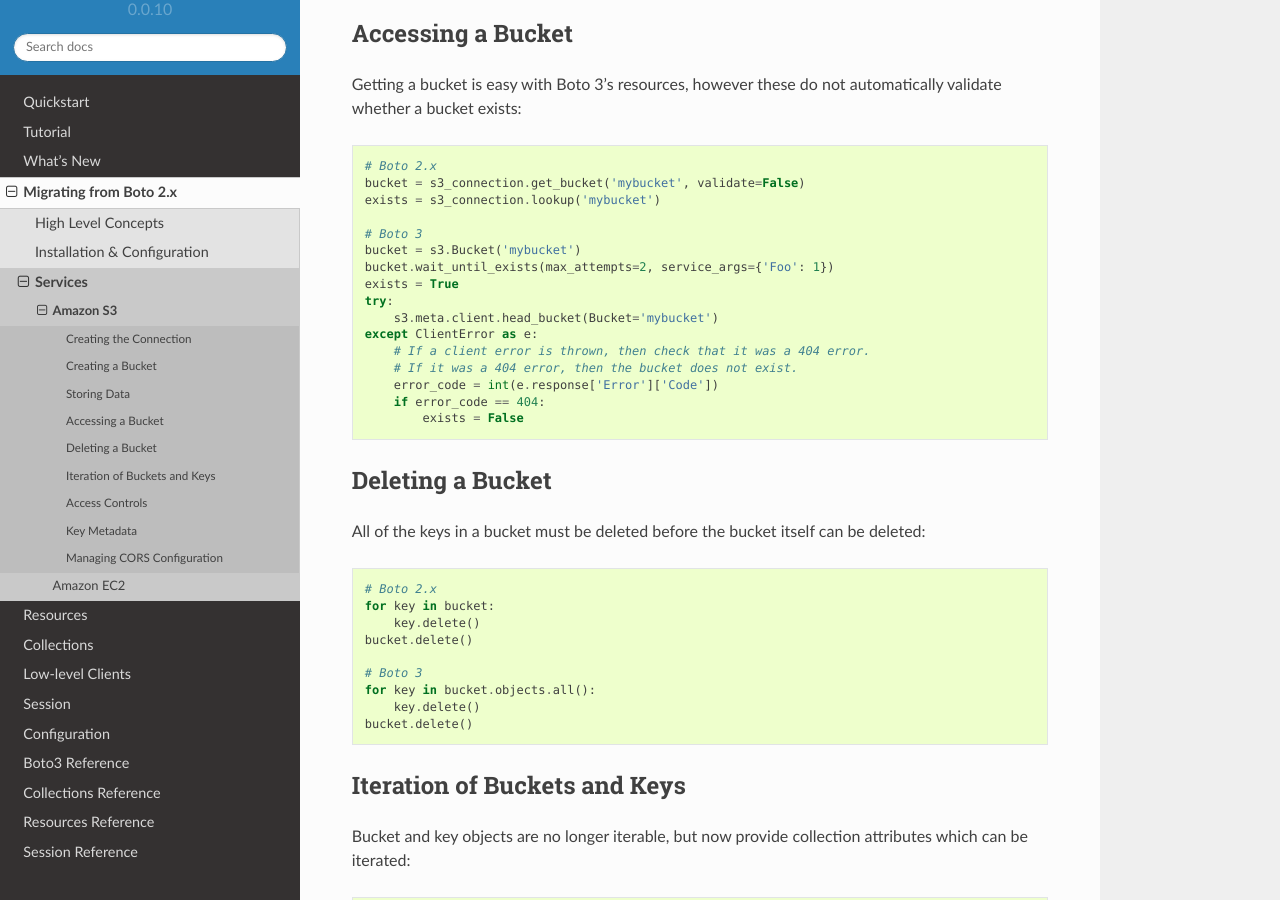
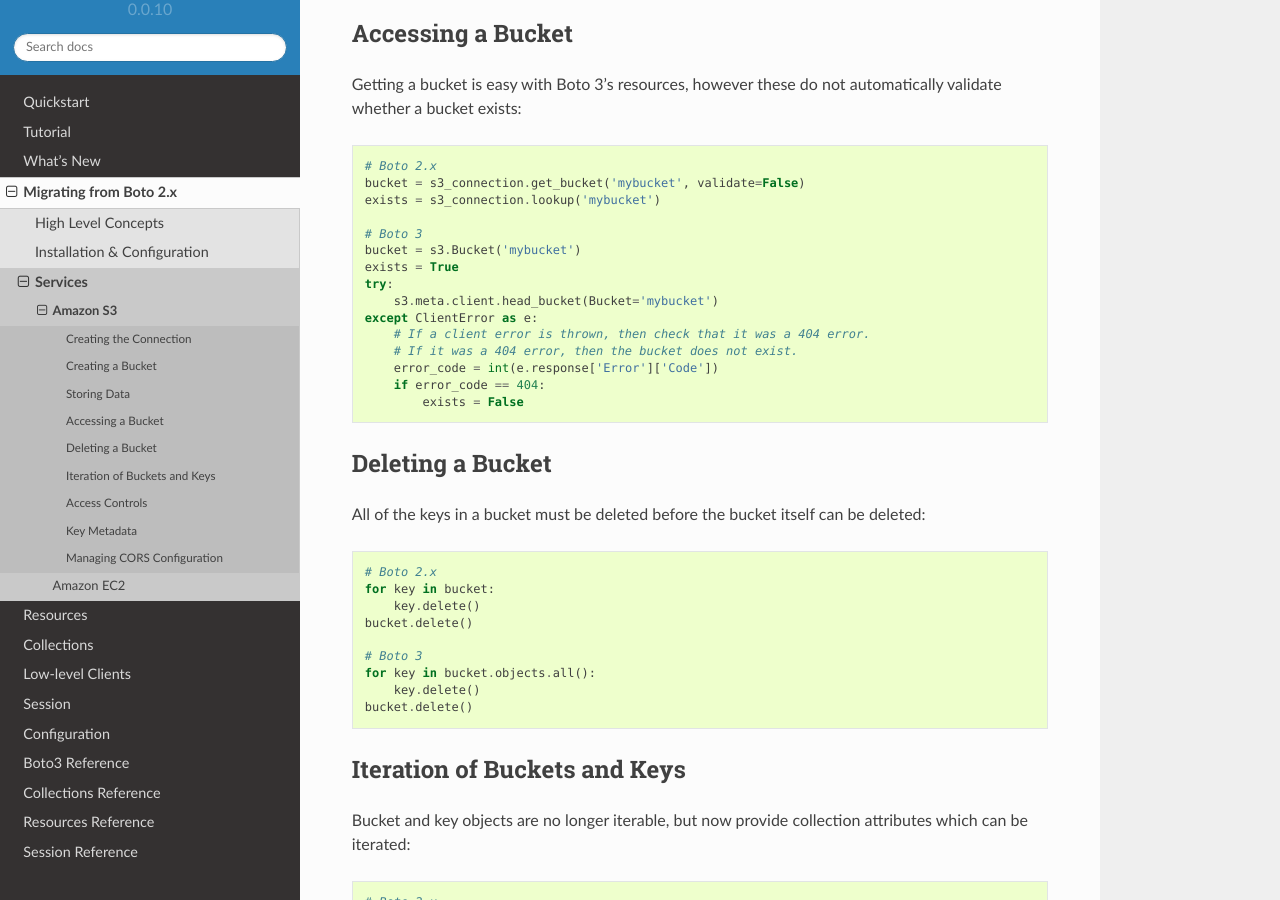
Before and after one commit to boto/boto3, a Sphinx documentation site: the page built from docs/source/guide/migrations3.rst, in a window 1280 px wide and 900 px high, scrolled down 1119 px. Built offline with Sphinx 7.4.7 and the Read the Docs theme 2.0.0, drawn with Linux system fonts in a browser that asks for light colours.

Commit message:
Remove accidental line [ci skip]

```diff
--- a/docs/source/guide/migrations3.rst
+++ b/docs/source/guide/migrations3.rst
@@ -52,7 +52,6 @@ Getting a bucket is easy with Boto 3's resources, however these do not automatic
 
     # Boto 3
     bucket = s3.Bucket('mybucket')
-    bucket.wait_until_exists(max_attempts=2, service_args={'Foo': 1})
     exists = True
     try:
         s3.meta.client.head_bucket(Bucket='mybucket')
```
